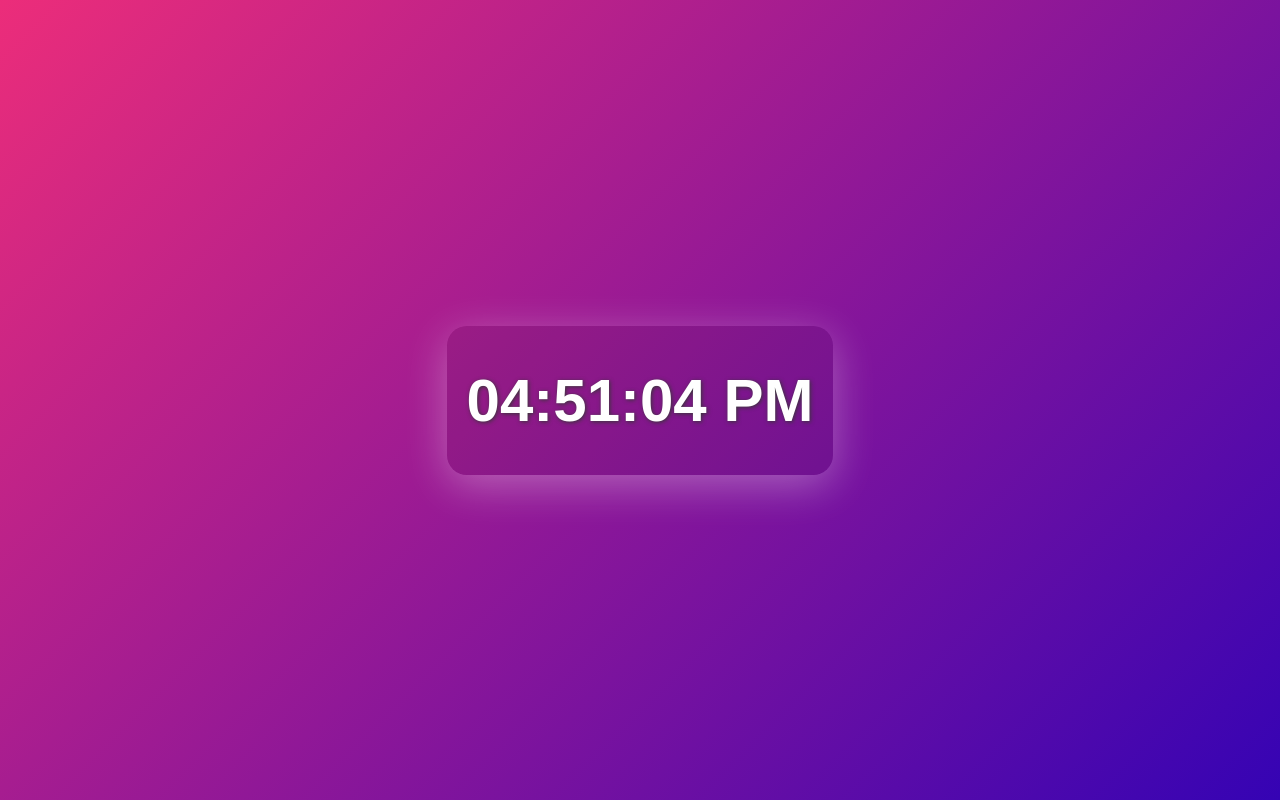
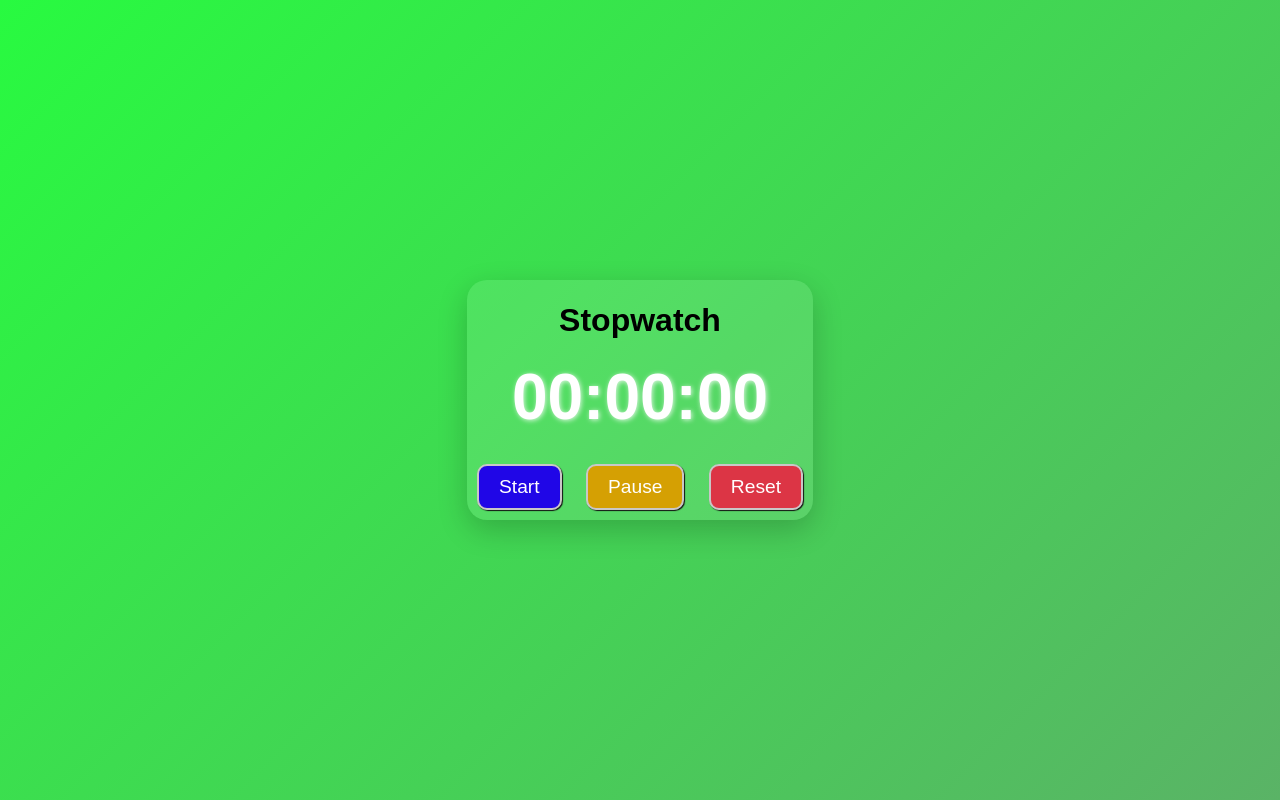
Before and after one commit to koushik201271/HTML, a plain HTML site: page index.html in a window 1280 px wide. Drawn offline with Linux system fonts and the light colour scheme.

Commit message:
index.html

```diff
--- a/index.html
+++ b/index.html
@@ -3,14 +3,21 @@
 <head>
     <meta charset="UTF-8">
     <meta name="viewport" content="width=device-width, initial-scale=1.0">
-    <title>Digital Clock</title>
+    <title>Stopwatch App</title>
     <link rel="stylesheet" href="style.css">
-    <link rel="shortcut icon" href="clock.png" type="image/x-icon">
 </head>
 <body>
-    <div class="clock-container">
-        <h1 id="clock"></h1>
+    <div class="stopwatch-container">
+        <h1>Stopwatch</h1>
+        <div class="time-display" id="timeDisplay">00:00:00</div>
+
+        <div class="buttons">
+            <button id="startBtn" class="start">Start</button>
+            <button id="pauseBtn" class="pause">Pause</button>
+            <button id="resetBtn" class="reset">Reset</button>
+        </div>
     </div>
+
     <script src="script.js"></script>
 </body>
 </html>
--- a/script.js
+++ b/script.js
@@ -1,19 +1,48 @@
-document.addEventListener("DOMContentLoaded", ()=>{
-  const clockElement = document.getElementById("clock");
+document.addEventListener("DOMContentLoaded", () => {
+    const timeDisplay = document.getElementById("timeDisplay");
+    const startBtn = document.getElementById("startBtn");
+    const pauseBtn = document.getElementById("pauseBtn");
+    const resetBtn = document.getElementById("resetBtn");
 
-  function updateClock(){
-    const now = new Date();
-    let hours = now.getHours();
-    const minutes = String(now.getMinutes()).padStart(2, "0");
-    const seconds = String(now.getSeconds()).padStart(2, "0");
+    let hours = 0, minutes = 0, seconds = 0;
+    let timerInterval = null;
+    let isRunning = false;
 
-    const amPM = hours >= 12 ? "PM" : "AM";
-    hours = hours % 12 || 12;
+    function updateTime() {
+        seconds++;
+        if (seconds == 60) {
+            seconds = 0;
+            minutes++;
+        }
+        if (minutes == 60) {
+            minutes = 0;
+            hours++;
+        }
 
-    clockElement.textContent = `${String(hours).padStart(2, "0")}:${minutes}:${seconds} ${amPM}`;
-  }
+        hours = String(hours).padStart(2, "0");
+        minutes = String(minutes).padStart(2, "0");
+        seconds = String(seconds).padStart(2, "0");
+         timeDisplay.textContent = `${hours}:${minutes}:${seconds}`;
+    }
 
-  setInterval(updateClock, 1000);
+    startBtn.addEventListener("click", () =>{
+        if (!isRunning) {
+            timerInterval = setInterval(updateTime, 1000);
+            isRunning = true;
+        }
+    });
 
-  updateClock();
+    pauseBtn.addEventListener("click", () =>{
+        clearInterval(timerInterval);
+        isRunning = false;
+    });
+
+    resetBtn.addEventListener("click", () =>{
+        clearInterval(timerInterval);
+        isRunning = false;
+        hours = 0;
+        minutes = 0;
+        seconds = 0;
+        timeDisplay.textContent = "00:00:00";
+    });
 });
--- a/style.css
+++ b/style.css
@@ -2,33 +2,56 @@ body {
     margin: 0;
     padding: 0;
     height: 100vh;
+    background: linear-gradient(135deg, #28fa40, #5ab366);
     display: flex;
     justify-content: center;
     align-items: center;
-  background: linear-gradient(135deg, #ec2d7a, #3503b4);
-  font-family: 'Arial', sans-serif;
-  overflow: hidden;
+    font-family: Arial, sans-serif;
+}
+ .stopwatch-container {
+    text-align: center;
+    background: rgba(255, 255, 255, 0.1 );
+    padding: 40px, 20px;
+    border-radius: 20px;
+    box-shadow: 0 10px 30px rgba(0, 0, 0, 0.2);
 }
 
-.clock-container {
-  text-align: center;
-  background: rgba(12, 12, 12, 0.085);
-  padding: 40px 20px;
-  border-radius: 20px;
-  box-shadow: 0 10px 30px rgba(0, 0, 0, 0.2);
-  animation: glow 3s infinite;
+.time-display {
+    font-size: 4em;
+    font-weight: bold;
+    margin: 20px 0;
+    color: #ffffff;
+    text-shadow: 1px 1px 5px rgba(255, 255, 255, 0.8);
+}
+.buttons button {
+    padding: 10px 20px;
+    margin: 10px;
+    border: 2px solid #c9c7c7;
+    box-shadow: 1px 1px 1px #121212;
+    border-radius: 10px;
+    font-size: 1.2em;
+    cursor: pointer;
+    color: #fff;
+    transition: background-color 0.3s;
 }
 
-#clock {
-  font-size: 60px;
-  font-weight: bold;
-  color: #ffffff;
-  text-shadow: 1px 1px 4px #373737;
-  margin: 0;
+.start {
+    background-color: #2006e7;
 }
-@keyframes glow {
-    0% {box-shadow: 0 10px 30px rgba(255, 255, 255, 0.2); }
-     50% {box-shadow: 0 10px 60px rgba(255, 255, 255, 0.5); }
-      100% {box-shadow: 0 10px 30px rgba(255, 255, 255, 0.2); }
 
+.start:hover {
+    background-color: #4845ef;
 }
+
+.pause {
+    background-color: #d5a003;
+}
+.pause:hover {
+    background-color: #fbc31d;
+}
+.reset {
+    background-color: #dc3545;
+}
+.reset:hover {
+    background-color: #ec4656;
+}
```
Lines whose indentation alone changed are shown as unchanged.
